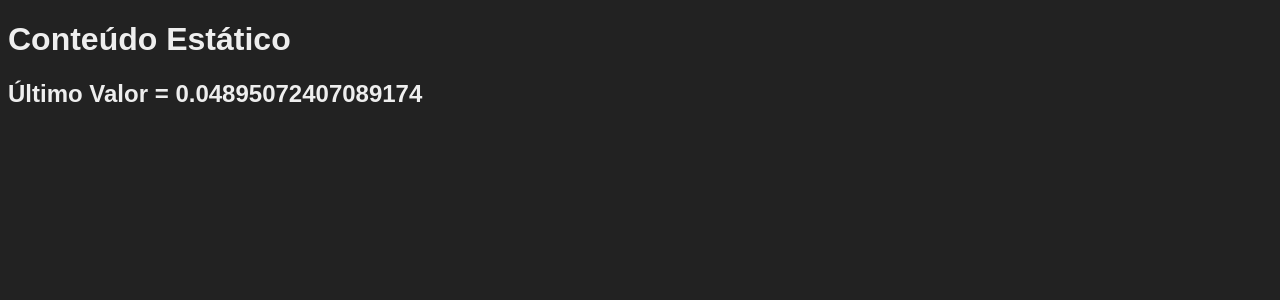
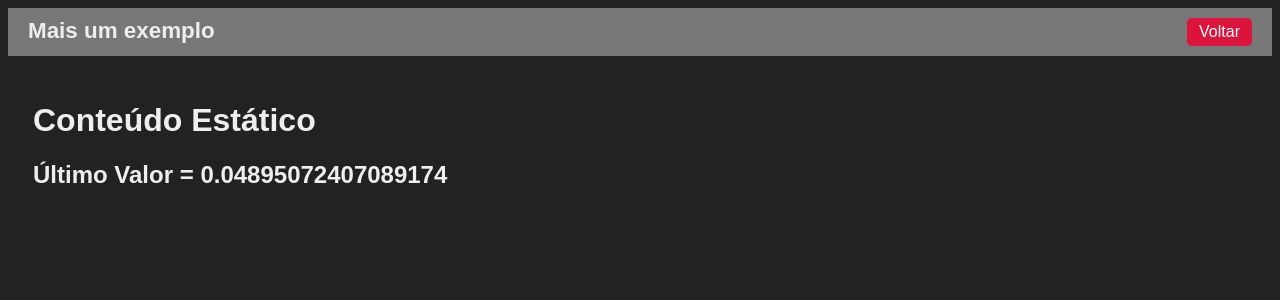
Before and after one commit to alandutra02/next, a Next.js app in the folder fundamentos/: page /estatico in a window 1280 px wide. Shown: the top 300 px of the page. Built offline with nearby package versions, Linux system fonts and the light colour scheme.

Commit message:
estaticco_ok

```diff
--- a/fundamentos/src/pages/estatico.jsx
+++ b/fundamentos/src/pages/estatico.jsx
@@ -1,4 +1,5 @@
-import { useState } from "react"
+
+import Layout from "@/components/Layout"
 
 export const getStaticProps = async () => { // getStaticProps é uma função do next.js. Essa função deve retornar um objeto com a propriedade props, e essas props serão injetadas automaticamente no componente da página, que no caso é Estatico = props =>{}.
 
@@ -17,10 +18,12 @@ export const getStaticProps = async () => { // getStaticProps é uma função do
 const Estatico = props => { // aqui está o componente da página e é aqui que o Next.js injeta automaticamente o objeto retornado pela função getStaticPrps(){}
 
     return (
-        <div>
-            <h1>Conteúdo Estático</h1>
-            <h2>Último Valor = {props.valor}</h2>
-        </div>
+        <Layout>
+            <div>
+                <h1>Conteúdo Estático</h1>
+                <h2>Último Valor = {props.valor}</h2>
+            </div>
+        </Layout>
     )
 }
 
```
